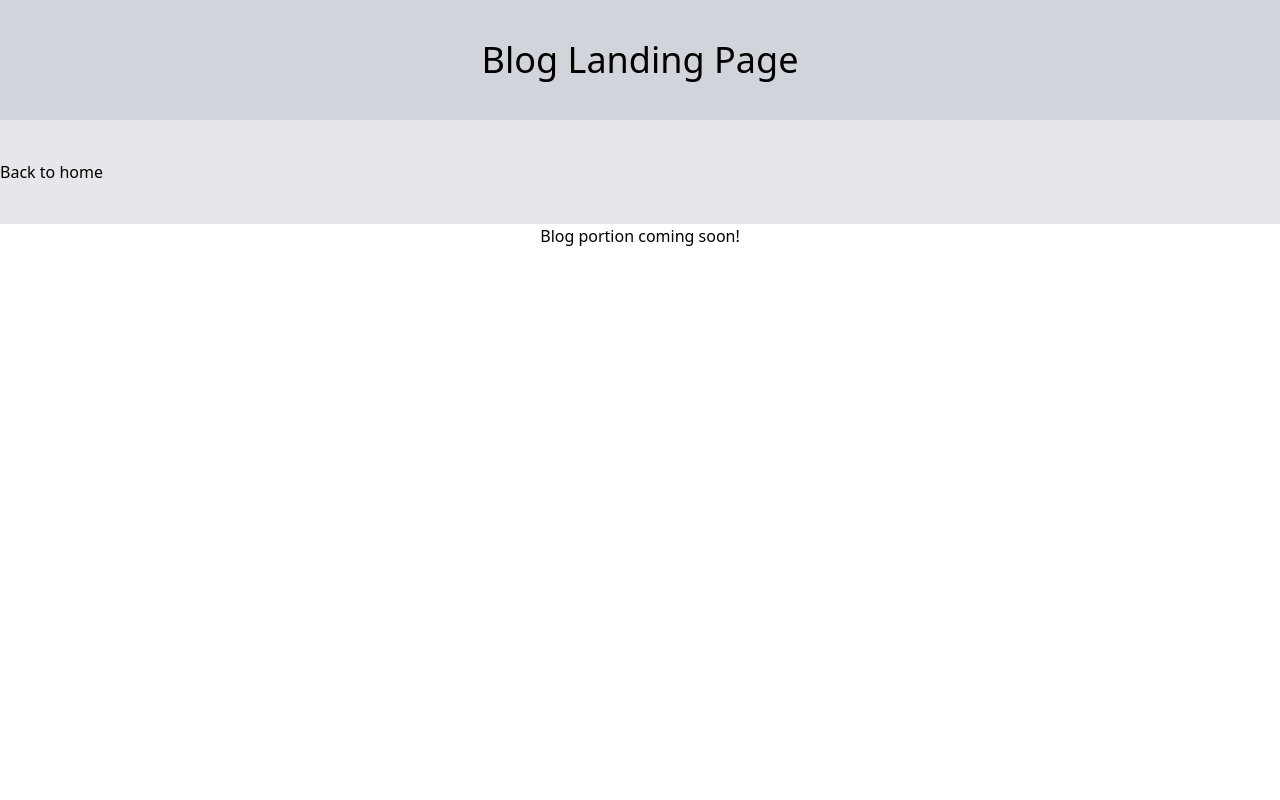
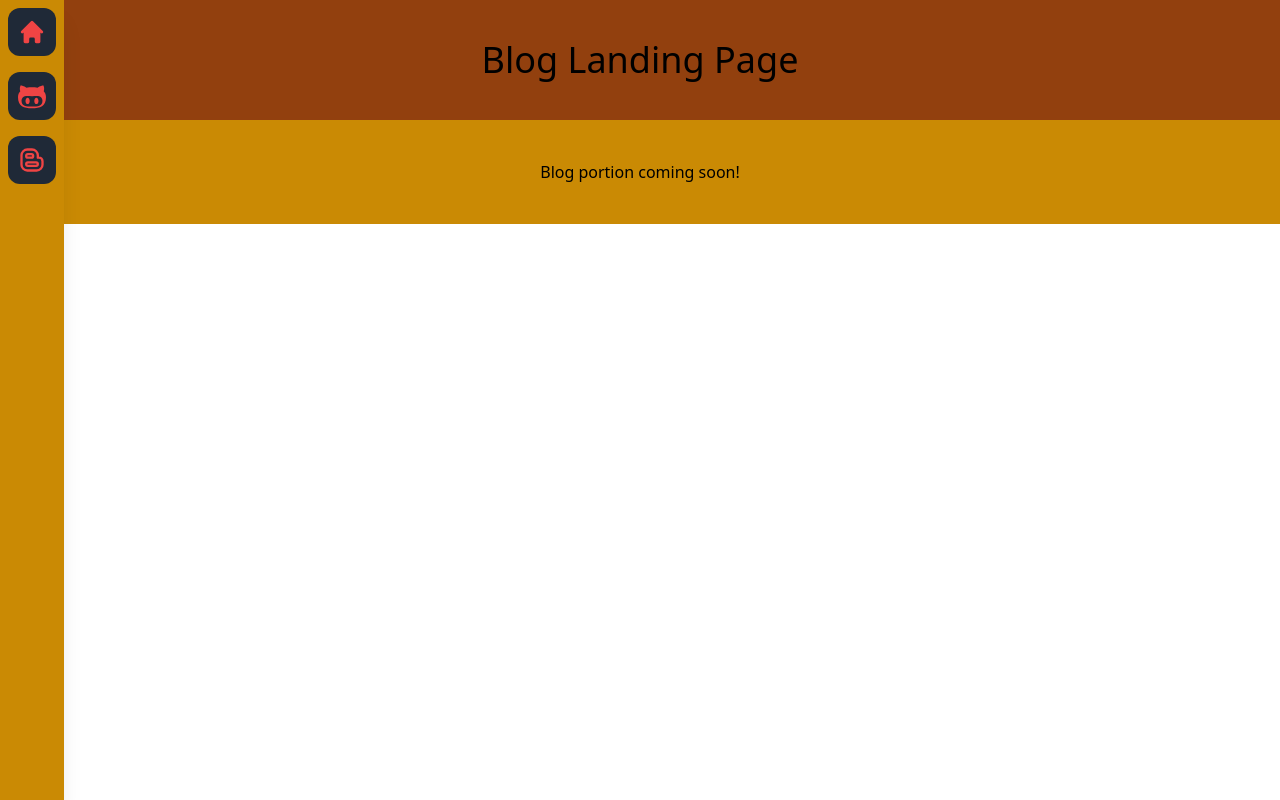
Before and after one commit to VinnyShipley/Personal_Site, a Next.js app: page /blog in a window 1280 px wide. Built offline with nearby package versions, Linux system fonts and the light colour scheme.

Commit message:
sidebar is reactive and links to the pages. Blog and Projects page linked and have sidebar integration. Homebutton added to sidebar component

```diff
--- a/src/pages/blog.js
+++ b/src/pages/blog.js
@@ -1,13 +1,16 @@
 import Link from 'next/link';
+import SideBar from './sidebar';
 
 export default function BlogLandingPage() {
-  return (
-    <>
-      <h1 className="text-4xl text-center text-bold bg-gray-300 m-50 py-10">Blog Landing Page</h1>
-      <h2 className="bg-gray-200 m-50 py-10">
-        <Link href="/">Back to home</Link>
-      </h2>
-      <p className='text-center'>Blog portion coming soon!</p>
-    </>
-  );
+	return (
+		<>
+			<SideBar />
+			<h1 className='text-4xl text-center text-bold bg-primary m-50 py-10'>
+				Blog Landing Page
+			</h1>
+			<h2 className='bg-secondary m-50 py-10 text-center'>
+				Blog portion coming soon!
+			</h2>
+		</>
+	);
 }
--- a/src/pages/header.js
+++ b/src/pages/header.js
@@ -2,17 +2,13 @@ import Link from 'next/link';
 
 function Header() {
 	return (
-		<div className='bg-secondary pt-4'>
-				<h1 className='bg-primary text-4xl text-center ml-16 pb-2'>
+		<div className='bg-secondary py-9'>
+				<h1 className='bg-primary text-4xl text-center ml-16 pb-2.5'>
 					Vinny Shipley Personal Website
 				</h1>
 
 
-			<nav className='flex justify-center space-x-20 border-black'>
-				<Link href='/blog'>To Blog Page</Link>
 
-				<Link href='/projects'>To Projects Page</Link>
-			</nav>
 		</div>
 	);
 }
--- a/src/pages/projects.js
+++ b/src/pages/projects.js
@@ -1,13 +1,13 @@
-import Link from 'next/link';
+import SideBar from './sidebar';
 
 const ProjectsLandingPage = () => {
   return (
     <>
-      <h1 className="text-4xl text-center text-bold bg-gray-300 m-50 py-10">Projects Landing Page</h1>
-      <h2 className="bg-gray-200 m-50 py-10">
-        <Link href="/">Back to home</Link>
+    <SideBar />
+      <h1 className="text-4xl text-center text-bold bg-primary m-50 py-10">Projects Landing Page</h1>
+      <h2 className="bg-secondary m-50 py-10 text-center">
+      Project portion coming soon!
       </h2>
-      <p className='text-center'>Projects Page Coming Soon!</p>
     </>
   );
 }
--- a/src/pages/sidebar.js
+++ b/src/pages/sidebar.js
@@ -1,25 +1,30 @@
-import { GoOctoface } from "react-icons/go";
-import { TbBrandBlogger } from "react-icons/tb";
-
+import { GoOctoface } from 'react-icons/go';
+import { TbBrandBlogger } from 'react-icons/tb';
+import Link from 'next/link';
+import { stringify } from 'postcss';
+import { HiHome } from "react-icons/hi";
 
 const SideBar = () => {
 	return (
-  <div id="sidebar" className="fixed top-0 left-0 h-screen w-16 flex flex-col bg-secondary text-amber-100 shadow-xl">
-    <SideBarIcon icon={<GoOctoface size="28"/>}  text="My Github" />
-    <SideBarIcon icon={<TbBrandBlogger size="28"/>} text="My Blog" />
-  </div>
-  );
+		<div
+			id='sidebar'
+			className='fixed top-0 left-0 h-screen w-16 flex flex-col bg-secondary text-amber-100 shadow-xl'
+		>
+      <SideBarIcon icon={<HiHome size="28" />} text='Homepage' href="/"/>
+			<SideBarIcon icon={<GoOctoface size='28' />} text='My Projects' href="/projects"/>
+			<SideBarIcon icon={<TbBrandBlogger size='28' />} text='My Blog' href="/blog"/>
+		</div>
+	);
 };
 
-const SideBarIcon =({ icon, text  }) => (
-  <div className="sidebar-icon group">
-    {icon}
+const SideBarIcon = ({ icon, text, href }) => (
+	<Link href= {`${href}`}
+  className='sidebar-icon group'>
+		{icon}
 
-    <span className="sidebar-tooltip group-hover:scale-100">
-      {text}
-    </span>
-
-  </div>
+		<span className='sidebar-tooltip group-hover:scale-100'>{text}</span>
+	</Link>
 );
 
+
 export default SideBar;
```
